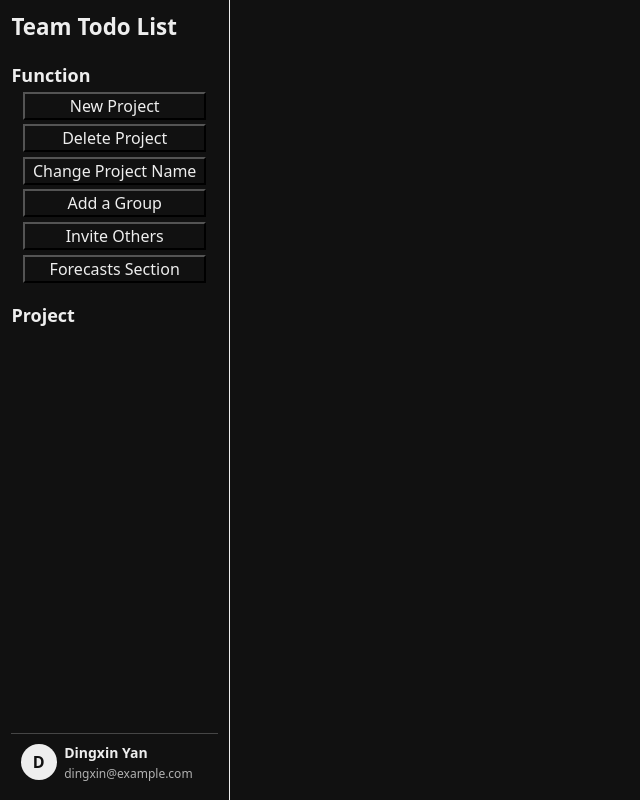
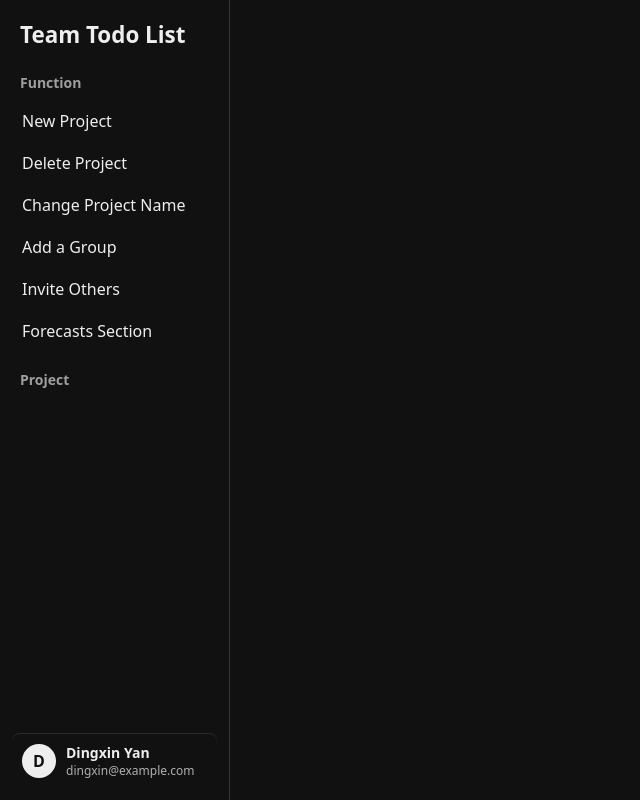
Before and after one commit to DingxinYan-Herman/Team_ToDo_List, a Vue app in the folder frontend/: page /home in a window 1280 px wide. Shown: the whole page, without its empty margins (0-640 px from the left). Built offline with nearby package versions, Linux system fonts and the light colour scheme.

Commit message:
Version 1.2.1 Event and sidebar SCSS improve (Codex)

```diff
--- a/frontend/src/components/page/sidebar.vue
+++ b/frontend/src/components/page/sidebar.vue
@@ -50,56 +50,67 @@
     .sidebar {
         width: clamp(200px, 18dvw, 280px);
         height: 100dvh;
+        padding: 12px;
         overflow: hidden;
-        border-right: 1px solid $color-text-primary;
+        border-right: 1px solid rgba(238, 238, 238, 0.16);
         display: flex;
         flex-direction: column;
     }
 
     .sidebar-title {
-        margin-top:5%;
-        margin-left:5%;
+        padding: 10px 8px 14px;
         font-size: $font-size-title;
+        line-height: 1.2;
     }
 
     .sidebar-function {
         display: flex;
         flex-direction: column;
-        margin-top: 4%;
+        gap: 4px;
         flex-shrink: 0;
 
         .sidebar-function-title {
-            margin-top:5%;
-            margin-left:5%;
-            font-size: $font-size-lg;
+            padding: 10px 8px 6px;
+            font-size: $font-size-sm;
+            color: rgba(238, 238, 238, 0.64);
+            letter-spacing: 0;
         }
 
         button {
-            width: 80%;
-            margin-top: 2%;
-            margin-left: 10%;
-            background-color: $color-bg-page;
+            width: 100%;
+            min-height: 34px;
+            padding: 8px 10px;
+            border: 0;
+            border-radius: 8px;
+            background-color: transparent;
             color: $color-text-primary;
+            text-align: left;
+            cursor: pointer;
+        }
+
+        button:hover {
+            background-color: rgba(238, 238, 238, 0.1);
         }
     }
 
     .sidebar-project {
         display: flex;
         flex-direction: column;
-        margin-top: 4%;
+        margin-top: 10px;
         flex: 1;
         min-height: 0;
 
         .sidebar-project-title {
-            margin-top:5%;
-            margin-left:5%;
-            font-size: $font-size-lg;
+            padding: 10px 8px 6px;
+            font-size: $font-size-sm;
+            color: rgba(238, 238, 238, 0.64);
             flex-shrink: 0;
         }
 
         .sidebar-project-list {
-            margin-top: 5%;
-            margin-left: 10%;
+            display: flex;
+            flex-direction: column;
+            gap: 4px;
             overflow-y: auto;
             min-height: 0;
             scrollbar-color: #050505 transparent;
@@ -120,26 +131,42 @@
         }
 
         .sidebar-project-item {
-            margin-top: 5%;
-            margin-left: 5%;
+            padding: 8px 10px;
+            border-radius: 8px;
+            font-size: $font-size-sm;
+            line-height: 1.25;
+            cursor: pointer;
+            overflow: hidden;
+            text-overflow: ellipsis;
+            white-space: nowrap;
+        }
+
+        .sidebar-project-item:hover {
+            background-color: rgba(238, 238, 238, 0.1);
         }
     }
 
     .sidebar-user {
         display: flex;
         align-items: center;
-        gap: 4%;
+        gap: 10px;
         flex-shrink: 0;
-        margin: 4% 5%;
-        padding: 4%;
-        border-top: 1px solid rgba(238, 238, 238, 0.24);
+        margin-top: 10px;
+        padding: 10px;
+        border-radius: 8px;
+        border-top: 1px solid rgba(238, 238, 238, 0.12);
+        cursor: pointer;
+
+        &:hover {
+            background-color: rgba(238, 238, 238, 0.1);
+        }
 
         .sidebar-user-avatar {
             display: flex;
             align-items: center;
             justify-content: center;
-            width: 36px;
-            height: 36px;
+            width: 34px;
+            height: 34px;
             flex-shrink: 0;
             border-radius: 50%;
             background-color: $color-text-primary;
@@ -155,11 +182,16 @@
         .sidebar-user-name {
             font-size: $font-size-sm;
             font-weight: 700;
+            line-height: 1.25;
+            overflow: hidden;
+            text-overflow: ellipsis;
+            white-space: nowrap;
         }
 
         .sidebar-user-email {
-            margin-top: 2%;
+            margin-top: 2px;
             font-size: $font-size-xs;
+            line-height: 1.2;
             opacity: 0.72;
             overflow: hidden;
             text-overflow: ellipsis;
```
Also changed, not shown: frontend/src/components/data/event.vue (renamed from frontend/src/components/data/node.vue, +29 -29 lines).
